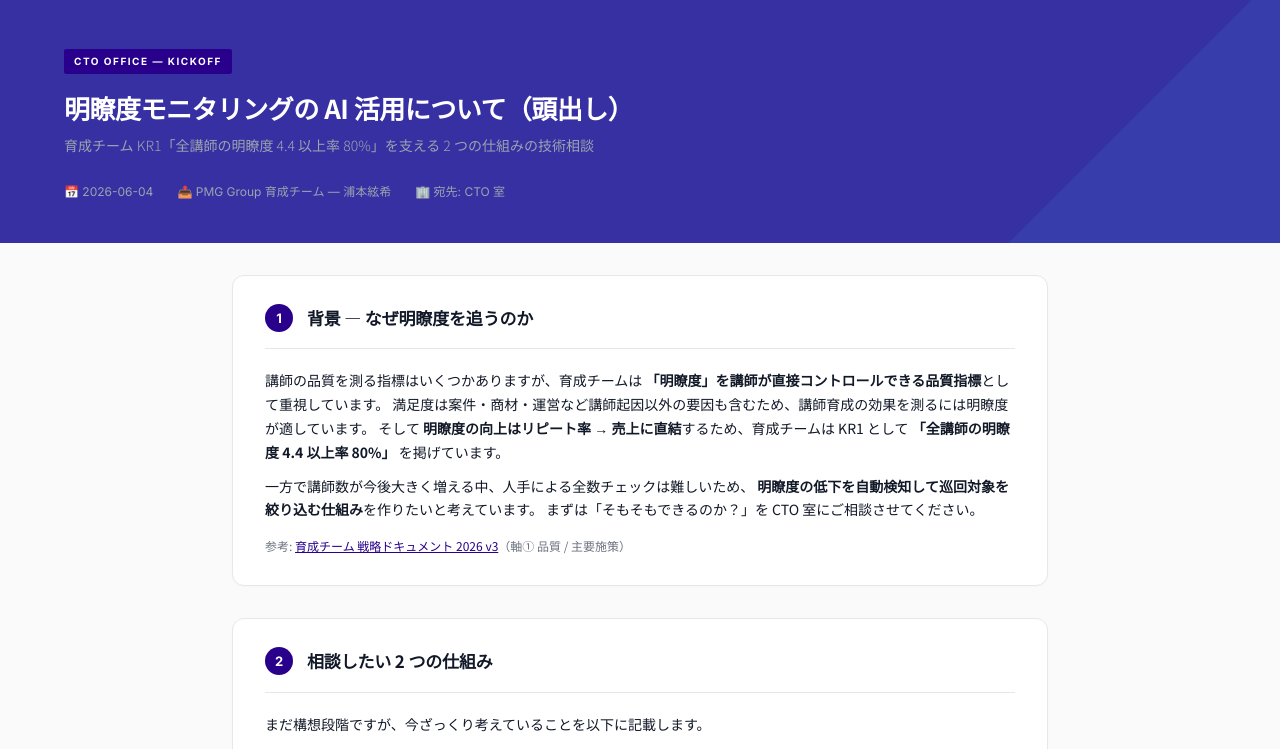
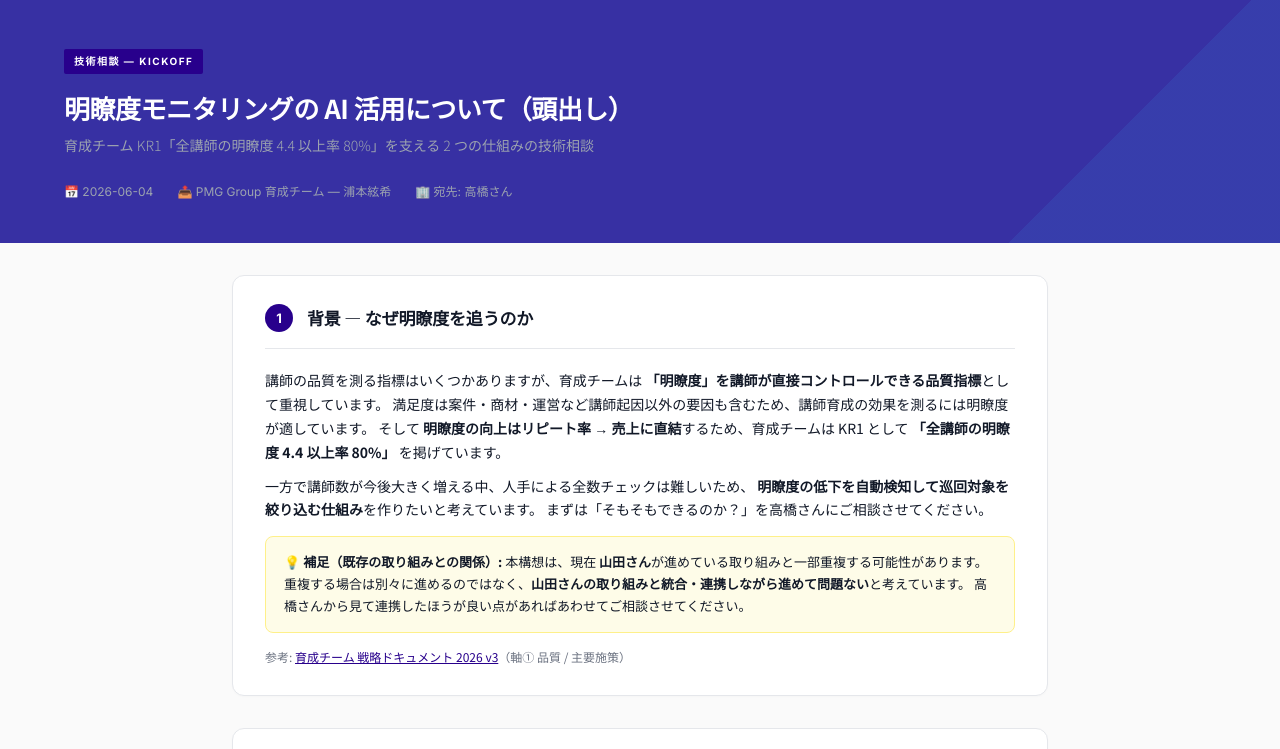
Before and after one commit to Genki-Uramoto/Genki-Uramoto.github.io, a plain HTML site: page strategy/cto-meiryodo-ai-kickoff.html in a window 1280 px wide. Shown: the top 749 px of the page. Drawn offline with Linux system fonts and the light colour scheme.

Commit message:
Retarget kickoff to 高橋さん and note overlap with 山田さん's work
Co-Authored-By: Claude Opus 4.8 (1M context) <noreply@anthropic.com>

```diff
--- a/strategy/cto-meiryodo-ai-kickoff.html
+++ b/strategy/cto-meiryodo-ai-kickoff.html
@@ -3,7 +3,7 @@
 <head>
 <meta charset="UTF-8">
 <meta name="viewport" content="width=device-width, initial-scale=1.0">
-<title>CTO室相談 頭出し — 明瞭度モニタリングの AI 活用</title>
+<title>高橋さん相談 頭出し — 明瞭度モニタリングの AI 活用</title>
 <link rel="preconnect" href="https://fonts.googleapis.com">
 <link href="https://fonts.googleapis.com/css2?family=Noto+Sans+JP:wght@300;400;500;700&family=Inter:wght@300;400;500;600;700&display=swap" rel="stylesheet">
 <style>
@@ -290,13 +290,13 @@
 <body>
 
 <header class="doc-header">
-  <span class="badge">CTO OFFICE — KICKOFF</span>
+  <span class="badge">技術相談 — KICKOFF</span>
   <h1>明瞭度モニタリングの AI 活用について（頭出し）</h1>
   <p class="slogan-ja">育成チーム KR1「全講師の明瞭度 4.4 以上率 80%」を支える 2 つの仕組みの技術相談</p>
   <div class="meta">
     <span>📅 2026-06-04</span>
     <span>📤 PMG Group 育成チーム — 浦本絃希</span>
-    <span>🏢 宛先: CTO 室</span>
+    <span>🏢 宛先: 高橋さん</span>
   </div>
 </header>
 
@@ -318,8 +318,13 @@
     <p style="margin-top: 10px;">
       一方で講師数が今後大きく増える中、人手による全数チェックは難しいため、
       <strong>明瞭度の低下を自動検知して巡回対象を絞り込む仕組み</strong>を作りたいと考えています。
-      まずは「そもそもできるのか？」を CTO 室にご相談させてください。
+      まずは「そもそもできるのか？」を高橋さんにご相談させてください。
     </p>
+    <div class="note-box">
+      💡 <strong>補足（既存の取り組みとの関係）:</strong> 本構想は、現在 <strong>山田さん</strong>が進めている取り組みと一部重複する可能性があります。
+      重複する場合は別々に進めるのではなく、<strong>山田さんの取り組みと統合・連携しながら進めて問題ない</strong>と考えています。
+      高橋さんから見て連携したほうが良い点があればあわせてご相談させてください。
+    </div>
     <p class="ref-link">
       参考: <a href="https://genki-uramoto.github.io/strategy/ikusei-team-strategy.html">育成チーム 戦略ドキュメント 2026 v3</a>（軸① 品質 / 主要施策）
     </p>
@@ -387,12 +392,12 @@
   <section class="section">
     <div class="section-header">
       <span class="section-num">3</span>
-      <span class="section-title">CTO 室に相談したいこと</span>
+      <span class="section-title">高橋さんに相談したいこと</span>
     </div>
     <ul class="ask-list">
       <li><strong>動画 AI 解析の実現性:</strong> そもそも登壇動画から明瞭度に関わる行動の AI 解析は可能なのか。特に内容面（発問・インタラクティブ・実務例が入っているか等）まで判定できるのか</li>
       <li><strong>必要なもの:</strong> 動画 AI 解析を実施する場合、何が必要になるか（データ・ツール・環境など）</li>
-      <li><strong>アンケート連動アラートの体制:</strong> アンケートからのアラートは CTO 室にお願いできるのか、それとも育成チームで内製したほうが良いか</li>
+      <li><strong>アンケート連動アラートの体制:</strong> アンケートからのアラートは高橋さん側にお願いできるのか、それとも育成チームで内製したほうが良いか</li>
       <li><strong>期限・スケジュール感:</strong> 仮に進める場合、どのくらいの期間で実現できそうか（着手・完成の目安）</li>
     </ul>
   </section>
```
